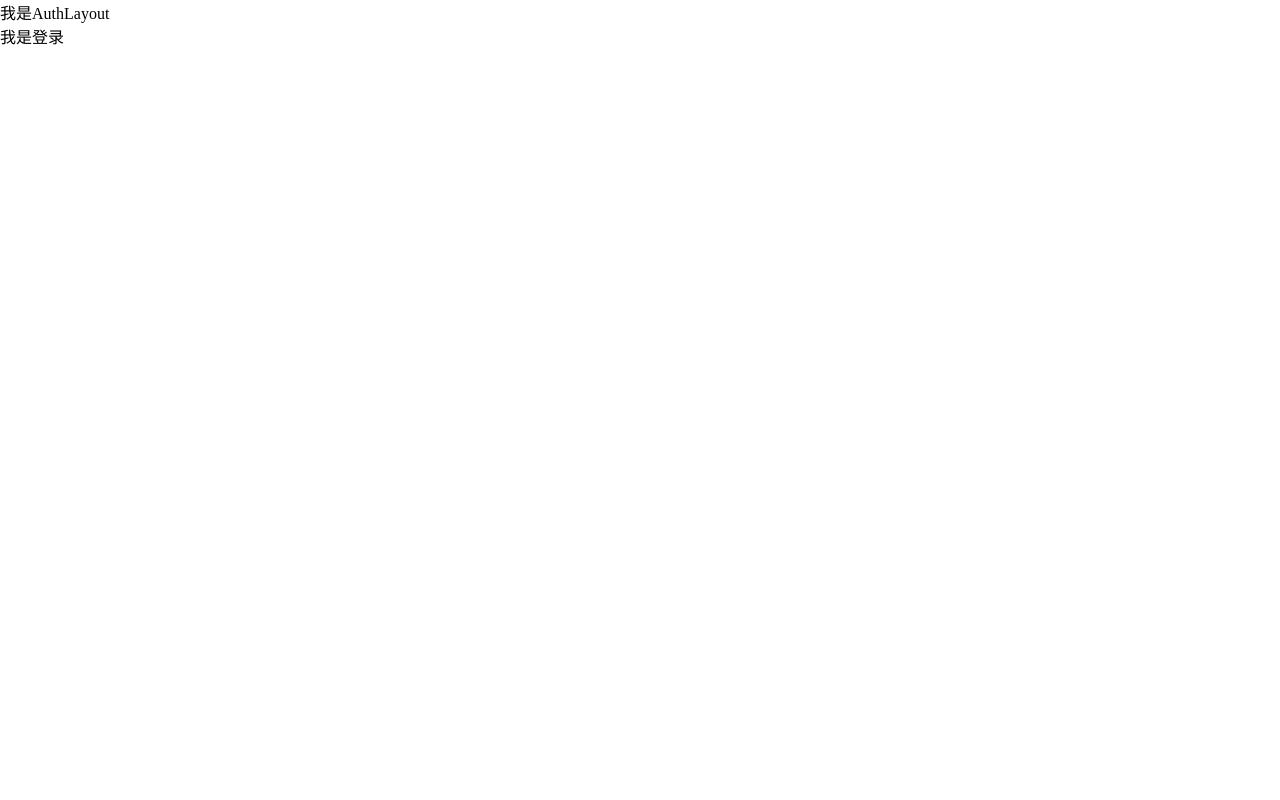
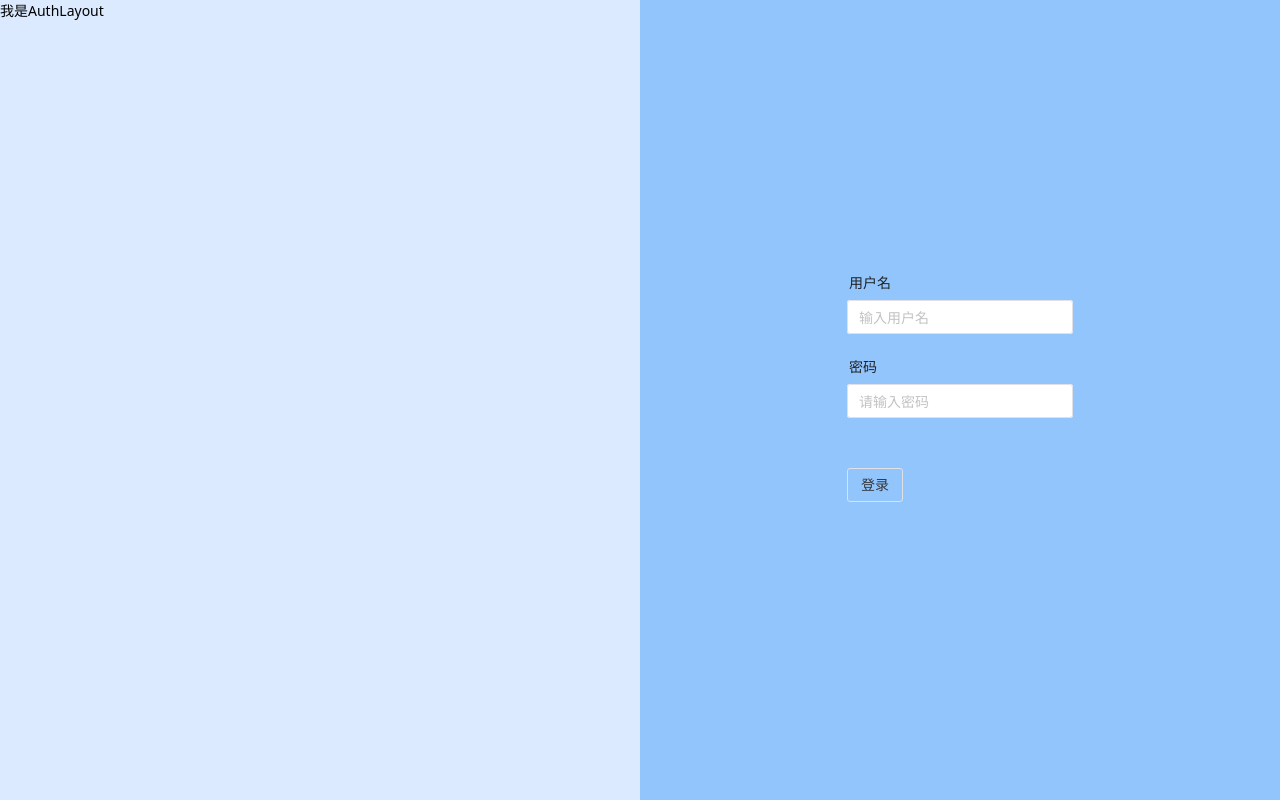
Before and after one commit to starry-sky-studio/polaris-admin-vue, a Vue app: page /login in a window 1280 px wide. Built offline with nearby package versions, Linux system fonts and the light colour scheme; a web font is replaced by a local one.

Commit message:
feat: layout

```diff
--- a/components.d.ts
+++ b/components.d.ts
@@ -10,6 +10,10 @@ declare module 'vue' {
     HelloWorld: typeof import('./src/components/HelloWorld.vue')['default']
     NButton: typeof import('naive-ui')['NButton']
     NConfigProvider: (typeof import('naive-ui'))['NConfigProvider']
+    NForm: typeof import('naive-ui')['NForm']
+    NFormItem: typeof import('naive-ui')['NFormItem']
+    NInput: typeof import('naive-ui')['NInput']
+    NMessageProvider: typeof import('naive-ui')['NMessageProvider']
     RouterLink: typeof import('vue-router')['RouterLink']
     RouterView: typeof import('vue-router')['RouterView']
     Test: typeof import('./src/components/test.vue')['default']
--- a/src/App.vue
+++ b/src/App.vue
@@ -1,7 +1,9 @@
 <script setup lang="ts"></script>
 
 <template>
-  <router-view />
+  <n-message-provider>
+    <router-view />
+  </n-message-provider>
 </template>
 
 <style scoped></style>
--- a/src/layouts/AuthLayout/index.vue
+++ b/src/layouts/AuthLayout/index.vue
@@ -1,8 +1,10 @@
-<script setup></script>
+<script setup lang="ts"></script>
 
 <template>
-  <div>
-    <div>我是AuthLayout</div>
-    <router-view />
+  <div class="bg-slate-400 h-screen flex justify-between">
+    <div class="w-[50%] bg-blue-100 h-full">我是AuthLayout</div>
+    <div class="w-[50%] bg-blue-300 h-full flex justify-center items-center">
+      <router-view />
+    </div>
   </div>
 </template>
--- a/src/pages/Auth/Login/index.vue
+++ b/src/pages/Auth/Login/index.vue
@@ -1,5 +1,76 @@
-<script setup></script>
+<script setup lang="ts">
+import { FormInst, FormItemRule, FormRules, useMessage } from 'naive-ui'
+
+const formRef = ref<FormInst | null>(null)
+const message = useMessage()
+
+const formData = reactive({
+  username: '',
+  password: ''
+})
+
+const rules: FormRules = {
+  username: [
+    {
+      required: true,
+      trigger: ['blur', 'input'],
+      message: '请输入用户名'
+    }
+  ],
+  password: [
+    {
+      required: true,
+      trigger: ['blur', 'input'],
+      message: '请输入密码'
+    },
+    {
+      validator: (_: FormItemRule, value: string) => value.length >= 6,
+      trigger: ['blur', 'input'],
+      message: '密码长度请大于6'
+    }
+  ]
+}
+
+const handleLogin = () => {
+  console.log('11')
+}
+</script>
 
 <template>
-  <div>我是登录</div>
+  <div>
+    <n-form
+      ref="formRef"
+      :label-width="80"
+      :model="formData"
+      :rules="rules"
+    >
+      <n-form-item
+        label="用户名"
+        path="user.name"
+      >
+        <n-input
+          v-model:value="formData.username"
+          placeholder="输入用户名"
+        />
+      </n-form-item>
+
+      <n-form-item
+        label="密码"
+        path="phone"
+      >
+        <n-input
+          v-model:value="formData.password"
+          placeholder="请输入密码"
+        />
+      </n-form-item>
+      <n-form-item>
+        <n-button
+          attr-type="button"
+          @click="handleLogin"
+        >
+          登录
+        </n-button>
+      </n-form-item>
+    </n-form>
+  </div>
 </template>
--- /dev/null
+++ b/src/pages/file/index.vue
@@ -0,0 +1,84 @@
+<script setup>
+const fileInputRef = ref(null)
+
+async function formData() {
+  const data = new FormData()
+  data.set('name', '光')
+  data.set('age', 20)
+  data.set('aaa', fileInputRef.value.files[0])
+
+  const res = await axios.post('http://localhost:3000/aaa', data)
+  console.log(res)
+}
+
+async function formData2() {
+  const data = new FormData()
+  data.set('name', '光')
+  data.set('age', 20)
+  ;[...fileInputRef.value.files].forEach((item) => {
+    data.append('bbb', item)
+  })
+  //data.set('aaa', fileInputRef.value.files[0])
+  console.log('11111')
+  const res = await axios.post('http://localhost:3000/test', data)
+  console.log(res)
+}
+
+// async function formData2() {
+//   const data = new FormData()
+//   data.set('name', '光')
+//   data.set('age', 20)
+//   ;[...fileInputRef.value.files].forEach((item) => {
+//     data.append('bbb', item)
+//   })
+
+//   const res = await axios.post('http://localhost:3000/aaa', data, {
+//     headers: { 'content-type': 'multipart/form-data' }
+//   })
+//   console.log(res)
+// }
+
+const handleFileInputChange = () => {
+  console.log(fileInputRef.value.files)
+  formData()
+}
+
+const test = async () => {
+  console.log('11111')
+  const res = await axios.post('http://localhost:3000', { data: '1111' })
+  console.log(res)
+}
+
+const testGet = async () => {
+  console.log('11111')
+  const res = await axios.get('http://localhost:3000', { data: '1111' })
+  console.log(res)
+}
+
+// fileInputRef.value.onchange = formData
+</script>
+
+<template>
+  <div>
+    <Button @click="testGet">测试get</Button>
+    <Button @click="test">测试post</Button>
+    <div>我是file</div>
+    <input
+      id="fileInput"
+      type="file"
+      multiple
+      ref="fileInputRef"
+      @change="handleFileInputChange"
+    />
+    <br />
+
+    <!-- <div>我是多文件上传</div>
+    <input
+      id="fileInput"
+      type="file"
+      multiple
+      ref="fileInputRef"
+      @change="handleFileInputChange"
+    /> -->
+  </div>
+</template>
--- a/src/router/routes.ts
+++ b/src/router/routes.ts
@@ -11,6 +11,11 @@ export const routes = [
         meta: {
           title: '首页'
         }
+      },
+      {
+        path: '/file',
+        name: 'file',
+        component: () => import('@/pages/file/index.vue')
       },
 
       {
```
